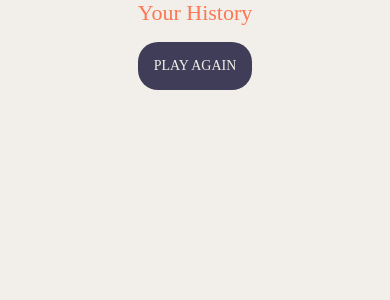
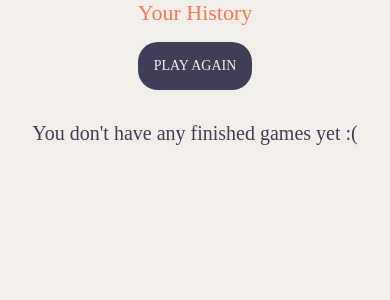
Before and after one commit to AllmaG3st/RN-Guess-Weather, a React Native app: screen /HistoryScreen in a window 390 px wide. Shown: the top 300 px of the page. Built offline with nearby package versions, Linux system fonts and the light colour scheme.

Commit message:
refactor: add ListEmptyComponent for histories

```diff
--- /dev/null
+++ b/src/components/ListEmptyComponent/index.tsx
@@ -0,0 +1,30 @@
+import {StyleSheet, View} from 'react-native';
+import React from 'react';
+
+import {AppText} from '@primitives';
+
+type Props = {
+  text: string;
+};
+
+const ListEmptyComponent: React.FC<Props> = ({text}) => {
+  return (
+    <View style={styles.container}>
+      <AppText
+        centered
+        fontFamily="CaprasimoRegular"
+        fontSize="ExtraExtraLarge"
+        color="EnglishViolet">
+        {text}
+      </AppText>
+    </View>
+  );
+};
+
+export default ListEmptyComponent;
+
+const styles = StyleSheet.create({
+  container: {
+    padding: 16,
+  },
+});
--- a/src/screens/HistoryScreen/index.tsx
+++ b/src/screens/HistoryScreen/index.tsx
@@ -3,13 +3,16 @@ import {SafeAreaView, FlatList} from 'react-native';
 
 import {AppButton, AppText} from '@primitives';
 import useHistoryScreen from './useHistoryScreen';
+import ListEmptyComponent from '@components/ListEmptyComponent';
+
 import styles from './styles';
 
+// TODO: Add sorting by date
 const HistoryScreen: React.FC = () => {
   const {gameHistories, onPlayAgain, renderSingleHistory} = useHistoryScreen();
 
   return (
-    <SafeAreaView>
+    <SafeAreaView style={styles.container}>
       <AppText
         centered
         fontFamily="CaprasimoRegular"
@@ -27,6 +30,9 @@ const HistoryScreen: React.FC = () => {
       <FlatList
         showsVerticalScrollIndicator={false}
         data={gameHistories}
+        ListEmptyComponent={
+          <ListEmptyComponent text="You don't have any finished games yet :(" />
+        }
         renderItem={renderSingleHistory}
       />
     </SafeAreaView>
```
Also changed, not shown: src/screens/HistoryScreen/SingleHistory.tsx (+8 -2 lines).
